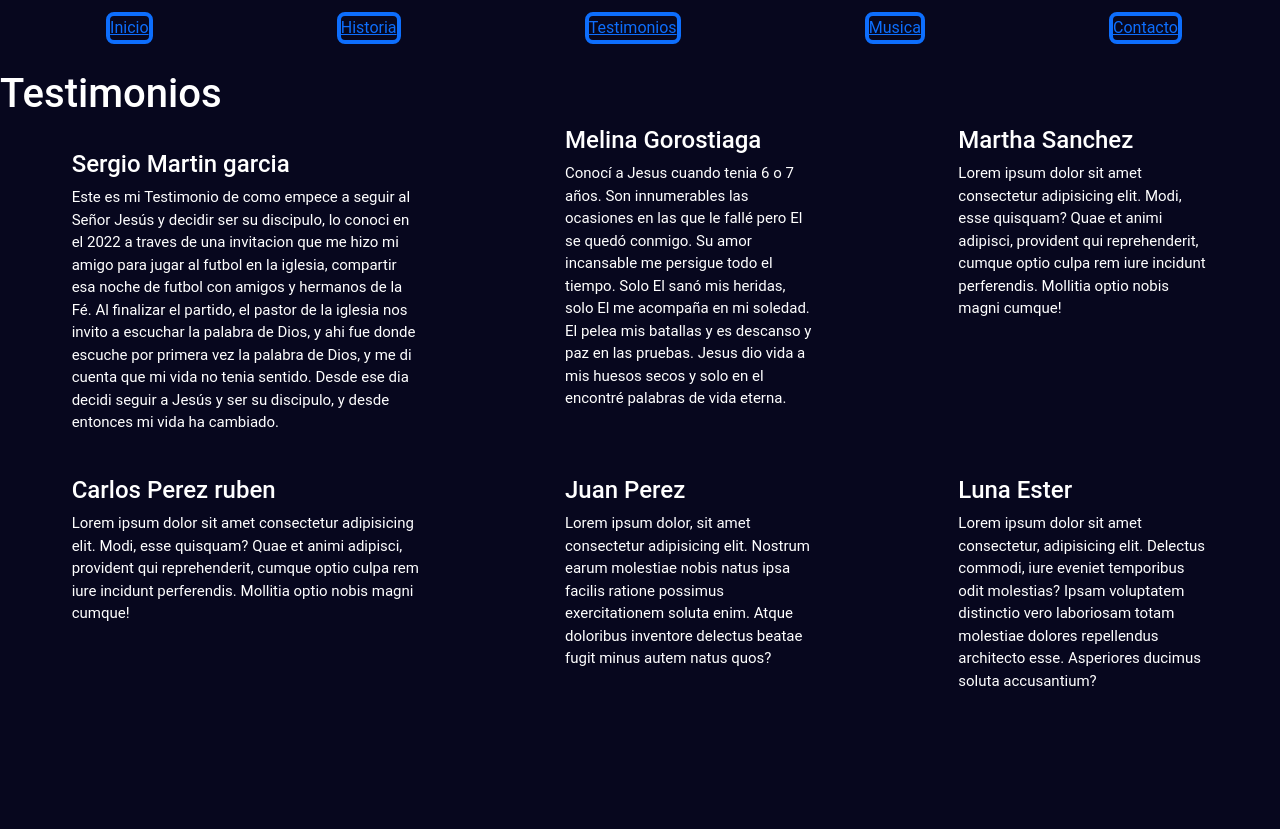
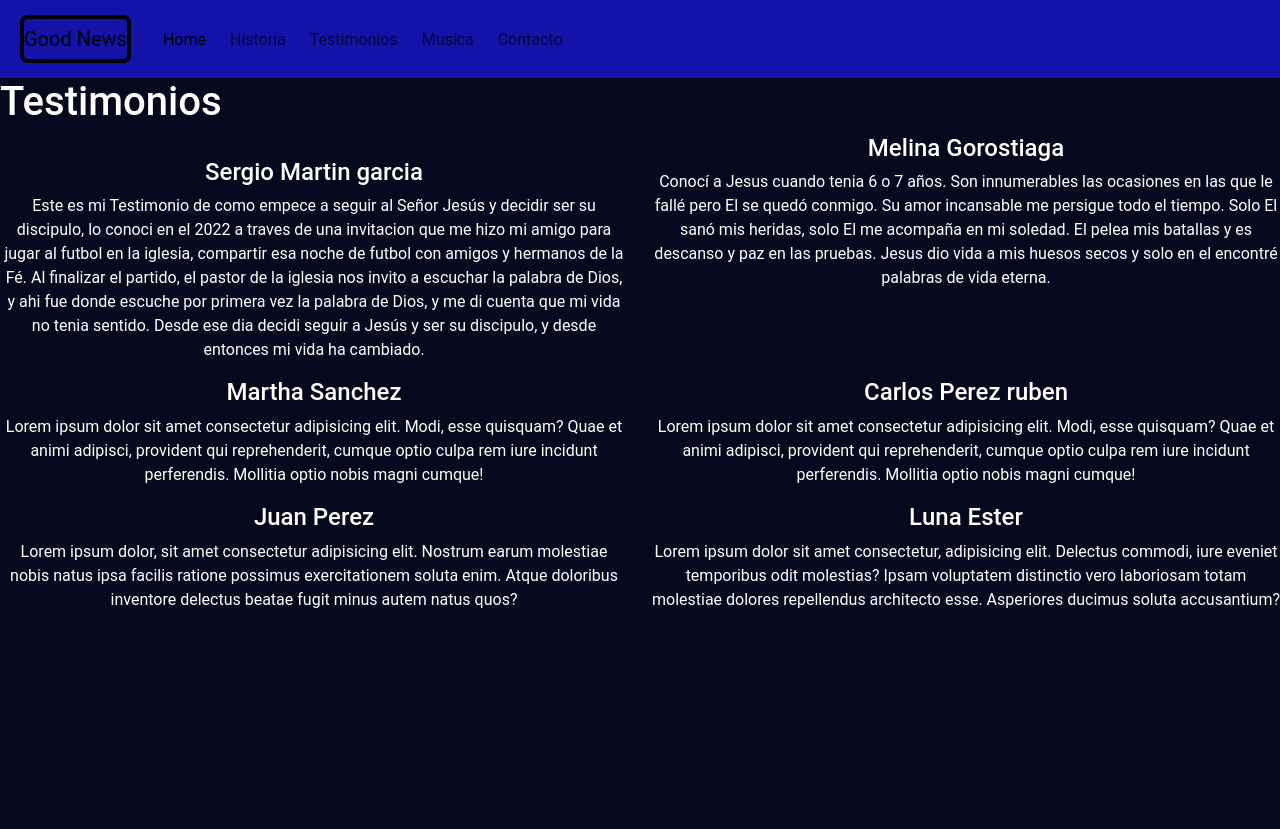
Before and after one commit to martingarcia1/Good-News, a plain HTML site: page pages/testimonios.html in a window 1280 px wide. Shown: the top 829 px of the page. Drawn offline with nearby package versions, Linux system fonts and the light colour scheme.

Commit message:
agregar bootstrap navbar y col, row

```diff
--- a/pages/testimonios.html
+++ b/pages/testimonios.html
@@ -16,7 +16,34 @@
 
 <body>
     <header>
-        <nav>
+        <nav class="navbar navbar-expand-lg bg-nav-propio">
+            <div class="container-fluid">
+              <a class="navbar-brand" href="../index.html">Good News</a>
+              <button class="navbar-toggler" type="button" data-bs-toggle="collapse" data-bs-target="#navbarNav" aria-controls="navbarNav" aria-expanded="false" aria-label="Toggle navigation">
+                <span class="navbar-toggler-icon"></span>
+              </button>
+              <div class="collapse navbar-collapse" id="navbarNav">
+                <ul class="navbar-nav">
+                  <li class="nav-item">
+                    <a class="nav-link active" aria-current="page" href="../index.html">Home</a>
+                  </li>
+                  <li class="nav-item">
+                    <a class="nav-link" href="./historia.html">Historia</a>
+                  </li>
+                  <li class="nav-item">
+                    <a class="nav-link" href="./testimonios.html">Testimonios</a>
+                  </li>
+                  <li class="nav-item">
+                    <a class="nav-link" href="./musicas.html">Musica</a>
+                  </li>
+                  <li class="nav-item">
+                    <a class="nav-link" href="./contacto.html">Contacto</a>
+                  </li>
+                </ul>
+              </div>
+            </div>
+          </nav>
+        <!-- <nav>
             <ul>
                 <li><a href="../index.html">Inicio</a></li>
                 <li><a href="./historia.html">Historia</a></li>
@@ -24,16 +51,18 @@
                 <li><a href="./musicas.html">Musica</a></li>
                 <li><a href="./contacto.html">Contacto</a></li>
             </ul>
-        </nav>
+        </nav> -->
     </header>
 
     <main>
         <h1>Testimonios</h1>
-        <section class="grid-conteiner">
-            <article class="grid-area">
+        <section class="conteiner text-center">
+            <div class="row">
+                <article class="col-12 col-md-6">
                     <img src="" alt="">
                     <h4>Sergio Martin garcia</h4>
-                <p>Este es mi Testimonio de como empece a seguir al Señor Jesús y decidir ser su discipulo, lo conoci en
+                    <p>Este es mi Testimonio de como empece a seguir al Señor Jesús y decidir ser su discipulo, lo
+                        conoci en
                         el 2022 a traves de una invitacion que me hizo mi amigo para jugar al futbol en la iglesia,
                         compartir esa noche de futbol con amigos y hermanos de la Fé.
                         Al finalizar el partido, el pastor de la iglesia nos invito a escuchar la palabra de Dios,
@@ -43,52 +72,60 @@
                     </p>
                 </article>
 
-            <article class="grid-area">
+                <article class="col-12 col-md-6">
                     <h4>Melina Gorostiaga</h4>
                     <p>
-                    Conocí a Jesus cuando tenia 6 o 7 años. Son innumerables las ocasiones en las que le fallé pero El
+                        Conocí a Jesus cuando tenia 6 o 7 años. Son innumerables las ocasiones en las que le fallé pero
+                        El
                         se quedó conmigo. Su amor incansable me persigue todo el tiempo.
-                    Solo El sanó mis heridas, solo El me acompaña en mi soledad. El pelea mis batallas y es descanso y
+                        Solo El sanó mis heridas, solo El me acompaña en mi soledad. El pelea mis batallas y es descanso
+                        y
                         paz en las pruebas.
                         Jesus dio vida a mis huesos secos y solo en el encontré palabras de vida eterna.
                     </p>
                 </article>
 
-            <article class="grid-area"">
+                <article class="col-12 col-md-6">
                 <h4>Martha Sanchez</h4>
                 <p>Lorem ipsum dolor sit amet consectetur adipisicing elit. Modi, esse quisquam? Quae et animi adipisci,
                     provident qui reprehenderit, cumque optio culpa rem iure incidunt perferendis. Mollitia optio nobis
                     magni cumque!</p>
                 </article>
 
-            <article class=" grid-area">
+                <article class="col-12 col-md-6">
                     <h4>Carlos Perez ruben</h4>
-                <p>Lorem ipsum dolor sit amet consectetur adipisicing elit. Modi, esse quisquam? Quae et animi adipisci,
-                    provident qui reprehenderit, cumque optio culpa rem iure incidunt perferendis. Mollitia optio nobis
+                    <p>Lorem ipsum dolor sit amet consectetur adipisicing elit. Modi, esse quisquam? Quae et animi
+                        adipisci,
+                        provident qui reprehenderit, cumque optio culpa rem iure incidunt perferendis. Mollitia optio
+                        nobis
                         magni cumque!</p>
                 </article>
 
-            <article class="grid-area">
+                <article class="col-12 col-md-6">
                     <h4>Juan Perez</h4>
                     <p>
-                    Lorem ipsum dolor, sit amet consectetur adipisicing elit. Nostrum earum molestiae nobis natus ipsa
-                    facilis ratione possimus exercitationem soluta enim. Atque doloribus inventore delectus beatae fugit
+                        Lorem ipsum dolor, sit amet consectetur adipisicing elit. Nostrum earum molestiae nobis natus
+                        ipsa
+                        facilis ratione possimus exercitationem soluta enim. Atque doloribus inventore delectus beatae
+                        fugit
                         minus autem natus quos?
                     </p>
                 </article>
 
-            <article class="grid-area">
+                <article class="col-12 col-md-6">
                     <h4>Luna Ester</h4>
                     <p>
-                    Lorem ipsum dolor sit amet consectetur, adipisicing elit. Delectus commodi, iure eveniet temporibus
+                        Lorem ipsum dolor sit amet consectetur, adipisicing elit. Delectus commodi, iure eveniet
+                        temporibus
                         odit molestias? Ipsam voluptatem distinctio vero laboriosam totam molestiae dolores repellendus
                         architecto esse. Asperiores ducimus soluta accusantium?
                     </p>
                 </article>
+            </div>
         </section>
     </main>
 
-    <footer class="footer">
+    <footer class="footer-test">
         <p>Good News - 2025</p>
         <p>Copyright todos los derechos reservados</p>
         <p>
--- a/styles/styles.css
+++ b/styles/styles.css
@@ -18,11 +18,22 @@ nav ul {
     list-style: none;
 }
 
+nav ul li a{
+    list-style: none;
+}
+
+.bg-nav-propio{
+    background: #1313a9;;
+}
 .footer {
+    width: 100%;
+}
+
+.footer-test{
     display: block;
     width: 100%;
     height: 90px;
-    margin-top: 0;
+    margin-top: 290px;
     margin-bottom: 1rem;
     padding: 0.5rem;
     border: 1px solid;
@@ -78,19 +89,20 @@ nav ul {
 
 .articulo-2 {
     position: relative;
-    margin-left: 500px;
+    margin-left: 480px;
     border: 3px solid white;
-    bottom: 310px;
+    bottom: 360px;
     width: 470px;
 }
 
 
 .articulo-3 {
     position: relative;
-    margin-left: 700px;
+    margin: 20px 30px;
+    margin-left: 980px;
     border: 2px solid white;
     width: 460px;
-    bottom: 300px;
+    bottom: 780px;
 }
 
 
@@ -116,7 +128,7 @@ nav ul {
 
 /* Estilos para el archivo testimonios */
 
-.grid-conteiner{
+.conteiner-fluid{
     display: grid;
     grid-template-columns: 350px 250px 250px;
     grid-template-rows: 350px 350px 350px;
```
Also changed, not shown: index.html (+29 -2 lines), pages/historia.html (+29 -2 lines). Lines whose indentation alone changed are shown as unchanged.
